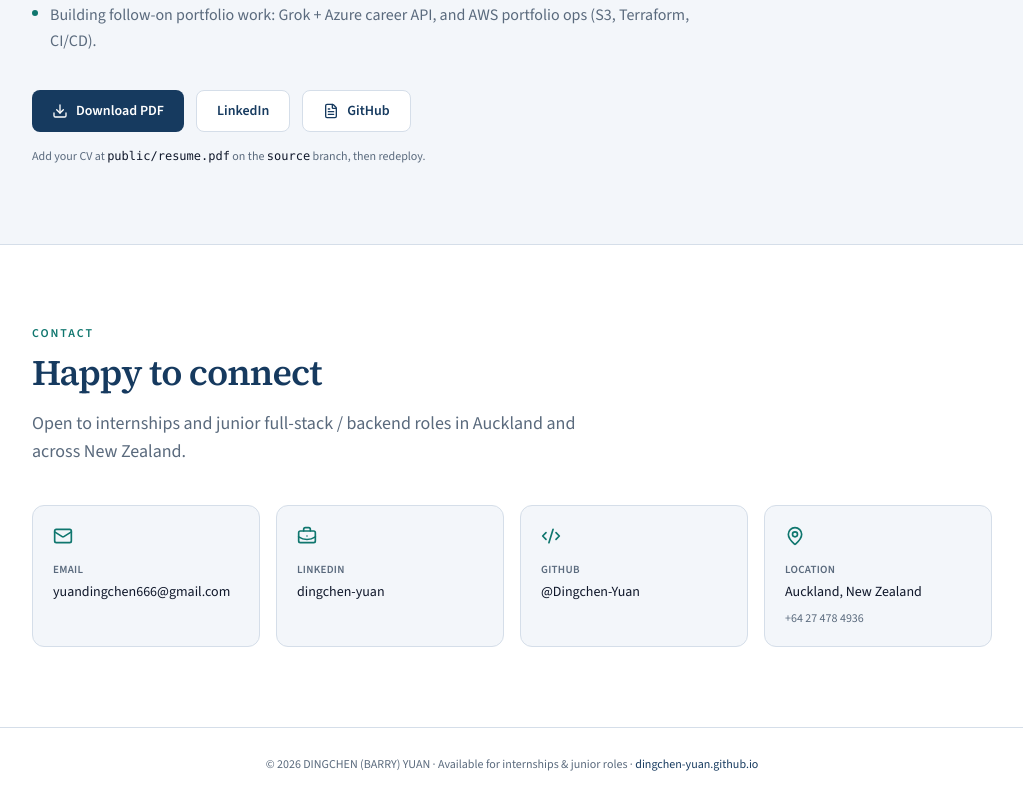
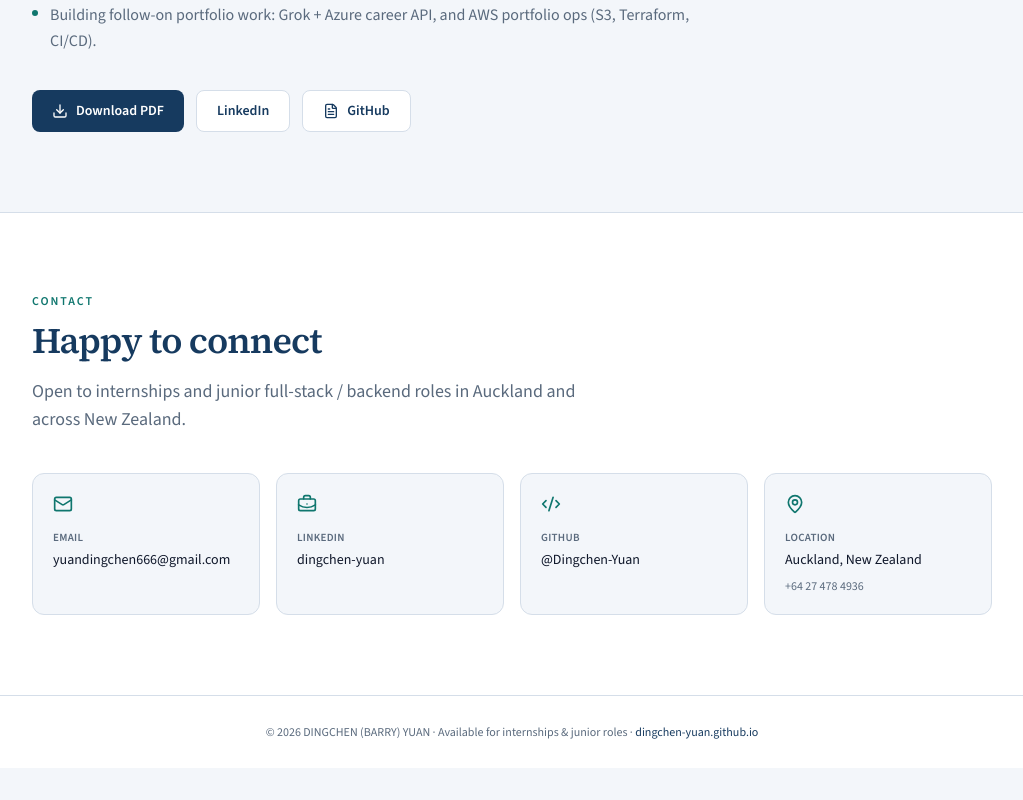
Before and after one commit to Dingchen-Yuan/Dingchen-Yuan.github.io, a React (Vite) app: page / in a window 1280 px wide. Shown: the part 3670-4470 px from the top of the page, without its empty margins (128-1151 px from the left). After the commit the page ends 4438 px from the top, so only its background shows below. Built offline with nearby package versions, Linux system fonts and the light colour scheme.

Commit message:
fix: publish downloadable CV
Add the current CV to the portfolio and make the resume action download it directly instead of linking to a missing placeholder.

```diff
--- a/src/components/Resume.tsx
+++ b/src/components/Resume.tsx
@@ -21,7 +21,11 @@ export function Resume() {
         </ul>
 
         <div className="mt-9 flex flex-wrap gap-3">
-          <a href={RESUME.pdfHref} className="btn-primary">
+          <a
+            href={RESUME.pdfHref}
+            download="Dingchen-Barry-Yuan-CV.pdf"
+            className="btn-primary"
+          >
             <Download className="mr-2 size-4" />
             Download PDF
           </a>
@@ -33,10 +37,6 @@ export function Resume() {
             GitHub
           </a>
         </div>
-        <p className="mt-4 text-xs text-muted">
-          Add your CV at <code className="text-ink">public/resume.pdf</code> on the{' '}
-          <code className="text-ink">source</code> branch, then redeploy.
-        </p>
       </div>
     </section>
   )
```
Also changed, not shown: 1 other file (tests, documents, lock files or other folders).
